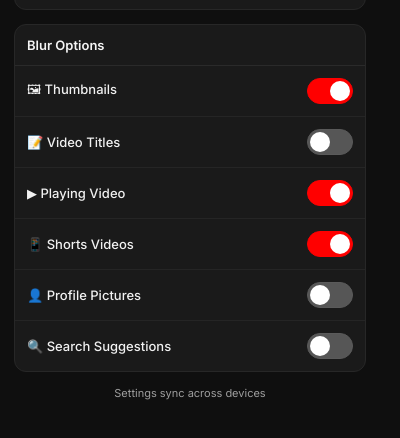
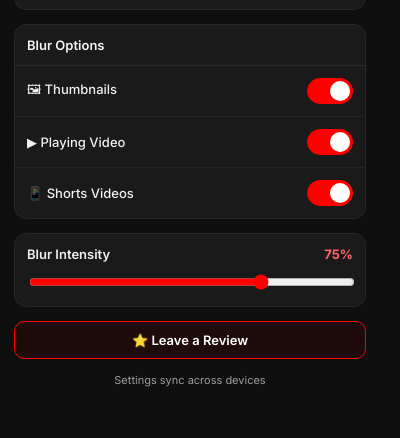
Before and after one commit to muhammadbilal-developer/youtube-privacy-extension, a browser extension: page youtube-privacy-guard/popup.html in a window 400 px wide. Shown: the part 66-504 px from the top of the page. Drawn offline with Linux system fonts and the light colour scheme.

Commit message:
latest change blur slider is working fine

```diff
--- a/youtube-privacy-guard/background.js
+++ b/youtube-privacy-guard/background.js
@@ -5,7 +5,8 @@ const DEFAULT_SETTINGS = {
   blurPlayingVideo: true,
   blurShortsVideo: true,
   blurProfilePictures: false,
-  blurSearchSuggestions: false
+  blurSearchSuggestions: false,
+  blurIntensityPercent: 75
 };
 
 chrome.runtime.onInstalled.addListener(async (details) => {
--- a/youtube-privacy-guard/content.css
+++ b/youtube-privacy-guard/content.css
@@ -1,5 +1,13 @@
+:root {
+  --ypg-thumb-blur: 9px;
+  --ypg-title-blur: 4.5px;
+  --ypg-video-blur: 15px;
+  --ypg-profile-blur: 3px;
+  --ypg-search-blur: 3.75px;
+}
+
 .ypg-blur-thumbnail {
-  filter: blur(12px) !important;
+  filter: blur(var(--ypg-thumb-blur, 12px)) !important;
   transition: filter 0.2s ease;
 }
 
@@ -18,7 +26,7 @@ html.ypg-thumb-blur-enabled #thumbnail,
 html.ypg-thumb-blur-enabled #thumbnail img,
 html.ypg-thumb-blur-enabled a#thumbnail,
 html.ypg-thumb-blur-enabled a#thumbnail img {
-  filter: blur(12px) !important;
+  filter: blur(var(--ypg-thumb-blur, 12px)) !important;
   transition: filter 0.2s ease !important;
 }
 
@@ -36,7 +44,7 @@ html.ypg-thumb-blur-enabled a#thumbnail img:hover {
 }
 
 .ypg-blur-title {
-  filter: blur(6px) !important;
+  filter: blur(var(--ypg-title-blur, 6px)) !important;
   transition: filter 0.2s ease;
 }
 
@@ -45,12 +53,12 @@ html.ypg-thumb-blur-enabled a#thumbnail img:hover {
 }
 
 .ypg-blur-video {
-  filter: blur(20px) !important;
+  filter: blur(var(--ypg-video-blur, 20px)) !important;
   transition: filter 0.3s ease;
 }
 
 .ypg-blur-profile {
-  filter: blur(4px) !important;
+  filter: blur(var(--ypg-profile-blur, 4px)) !important;
   transition: filter 0.2s ease;
 }
 
@@ -59,7 +67,7 @@ html.ypg-thumb-blur-enabled a#thumbnail img:hover {
 }
 
 .ypg-blur-search {
-  filter: blur(5px) !important;
+  filter: blur(var(--ypg-search-blur, 5px)) !important;
   transition: filter 0.2s ease;
 }
 
--- a/youtube-privacy-guard/popup.css
+++ b/youtube-privacy-guard/popup.css
@@ -131,6 +131,58 @@ body::-webkit-scrollbar-thumb:hover {
   color: #9e9e9e;
 }
 
+.intensity-card {
+  padding: 12px;
+}
+
+.intensity-header {
+  display: flex;
+  align-items: center;
+  justify-content: space-between;
+  margin-bottom: 10px;
+  font-size: 13px;
+  font-weight: 600;
+}
+
+.intensity-header strong {
+  color: #ff6666;
+}
+
+.intensity-slider {
+  width: 100%;
+  accent-color: #ff0000;
+  cursor: pointer;
+}
+
+#blurIntensityRow.disabled {
+  opacity: 0.45;
+  pointer-events: none;
+}
+
+.review-button {
+  width: 100%;
+  border: 1px solid #ff0000;
+  border-radius: 10px;
+  background: #1f0b0b;
+  color: #ffffff;
+  font-family: "Inter", sans-serif;
+  font-size: 13px;
+  font-weight: 600;
+  padding: 10px 12px;
+  cursor: pointer;
+  transition: background-color 0.2s ease, transform 0.15s ease;
+}
+
+.review-button:hover {
+  background: #ff0000;
+  transform: translateY(-1px);
+}
+
+.review-button:focus-visible {
+  outline: 2px solid #ffffff;
+  outline-offset: 2px;
+}
+
 .switch {
   position: relative;
   display: inline-block;
--- a/youtube-privacy-guard/popup.html
+++ b/youtube-privacy-guard/popup.html
@@ -39,14 +39,6 @@
           </span>
         </label>
 
-        <label class="option-row" for="blurTitles">
-          <span class="label">📝 Video Titles</span>
-          <span class="switch">
-            <input id="blurTitles" type="checkbox" />
-            <span class="slider"></span>
-          </span>
-        </label>
-
         <label class="option-row" for="blurPlayingVideo">
           <span class="label">▶ Playing Video</span>
           <span class="switch">
@@ -62,24 +54,17 @@
             <span class="slider"></span>
           </span>
         </label>
-
-        <label class="option-row" for="blurProfilePictures">
-          <span class="label">👤 Profile Pictures</span>
-          <span class="switch">
-            <input id="blurProfilePictures" type="checkbox" />
-            <span class="slider"></span>
-          </span>
-        </label>
-
-        <label class="option-row" for="blurSearchSuggestions">
-          <span class="label">🔍 Search Suggestions</span>
-          <span class="switch">
-            <input id="blurSearchSuggestions" type="checkbox" />
-            <span class="slider"></span>
-          </span>
-        </label>
       </section>
 
+      <section id="blurIntensityRow" class="card intensity-card">
+        <div class="intensity-header">
+          <span>Blur Intensity</span>
+          <strong id="blurIntensityValue">75%</strong>
+        </div>
+        <input id="blurIntensity" class="intensity-slider" type="range" min="10" max="100" step="5" />
+      </section>
+
+      <button id="reviewButton" class="review-button" type="button">⭐ Leave a Review</button>
       <footer class="popup-footer">Settings sync across devices</footer>
     </main>
 
--- a/youtube-privacy-guard/popup.js
+++ b/youtube-privacy-guard/popup.js
@@ -5,20 +5,40 @@ const DEFAULT_SETTINGS = {
   blurPlayingVideo: true,
   blurShortsVideo: true,
   blurProfilePictures: false,
-  blurSearchSuggestions: false
+  blurSearchSuggestions: false,
+  blurIntensityPercent: 75
 };
 
 const OPTION_KEYS = [
   "blurThumbnails",
-  "blurTitles",
   "blurPlayingVideo",
-  "blurShortsVideo",
-  "blurProfilePictures",
-  "blurSearchSuggestions"
+  "blurShortsVideo"
 ];
 
 function getInput(id) {
   return document.getElementById(id);
+}
+
+function normalizePercent(value) {
+  const parsed = Number(value);
+  if (Number.isNaN(parsed)) {
+    return 75;
+  }
+  return Math.min(100, Math.max(10, parsed));
+}
+
+function resolveIntensityPercent(settings) {
+  if (typeof settings.blurIntensityPercent !== "undefined") {
+    return normalizePercent(settings.blurIntensityPercent);
+  }
+
+  // Backward compatibility: older versions stored px value in blurIntensity (4..30).
+  const legacyPx = Number(settings.blurIntensity);
+  if (!Number.isNaN(legacyPx)) {
+    const converted = Math.round((legacyPx / 12) * 100);
+    return normalizePercent(converted);
+  }
+  return 75;
 }
 
 function setRowsEnabled(isEnabled) {
@@ -34,6 +54,11 @@ function setRowsEnabled(isEnabled) {
     }
     row.classList.toggle("disabled", !isEnabled);
   });
+
+  const intensityRow = getInput("blurIntensityRow");
+  if (intensityRow) {
+    intensityRow.classList.toggle("disabled", !isEnabled);
+  }
 }
 
 async function notifyActiveYouTubeTab() {
@@ -65,7 +90,10 @@ async function updateSetting(key, value) {
 
 document.addEventListener("DOMContentLoaded", async () => {
   try {
-    const settings = await chrome.storage.sync.get(DEFAULT_SETTINGS);
+    const settings = await chrome.storage.sync.get({
+      ...DEFAULT_SETTINGS,
+      blurIntensity: 12
+    });
     console.log("[YPG] Popup loaded settings:", settings);
 
     Object.keys(DEFAULT_SETTINGS).forEach((key) => {
@@ -73,8 +101,29 @@ document.addEventListener("DOMContentLoaded", async () => {
       if (!input) {
         return;
       }
-      input.checked = Boolean(settings[key]);
+      if (input.type === "checkbox") {
+        input.checked = Boolean(settings[key]);
+      } else {
+        input.value = String(resolveIntensityPercent(settings));
+      }
     });
+
+    const blurIntensityValue = getInput("blurIntensityValue");
+    const blurIntensityInput = getInput("blurIntensity");
+    if (blurIntensityValue && blurIntensityInput) {
+      const initialPercent = resolveIntensityPercent(settings);
+      blurIntensityInput.value = String(initialPercent);
+      blurIntensityValue.textContent = `${blurIntensityInput.value}%`;
+      blurIntensityInput.addEventListener("input", async (event) => {
+        const value = normalizePercent(event.target.value);
+        blurIntensityValue.textContent = `${value}%`;
+        await updateSetting("blurIntensityPercent", value);
+      });
+
+      if (typeof settings.blurIntensityPercent === "undefined") {
+        await chrome.storage.sync.set({ blurIntensityPercent: initialPercent });
+      }
+    }
 
     setRowsEnabled(Boolean(settings.enabled));
 
@@ -94,6 +143,13 @@ document.addEventListener("DOMContentLoaded", async () => {
         await updateSetting(key, event.target.checked);
       });
     });
+
+    const reviewButton = getInput("reviewButton");
+    if (reviewButton) {
+      reviewButton.addEventListener("click", () => {
+        chrome.tabs.create({ url: "https://chrome.google.com/webstore/category/extensions" });
+      });
+    }
   } catch (error) {
     console.error("[YPG] Failed to initialize popup:", error);
   }
```
Also changed, not shown: youtube-privacy-guard/content.js (+43 -3 lines), youtube-privacy-guard/Demo_screenshot.png (added), youtube-privacy-guard/Playing_video_demo.png (added).
